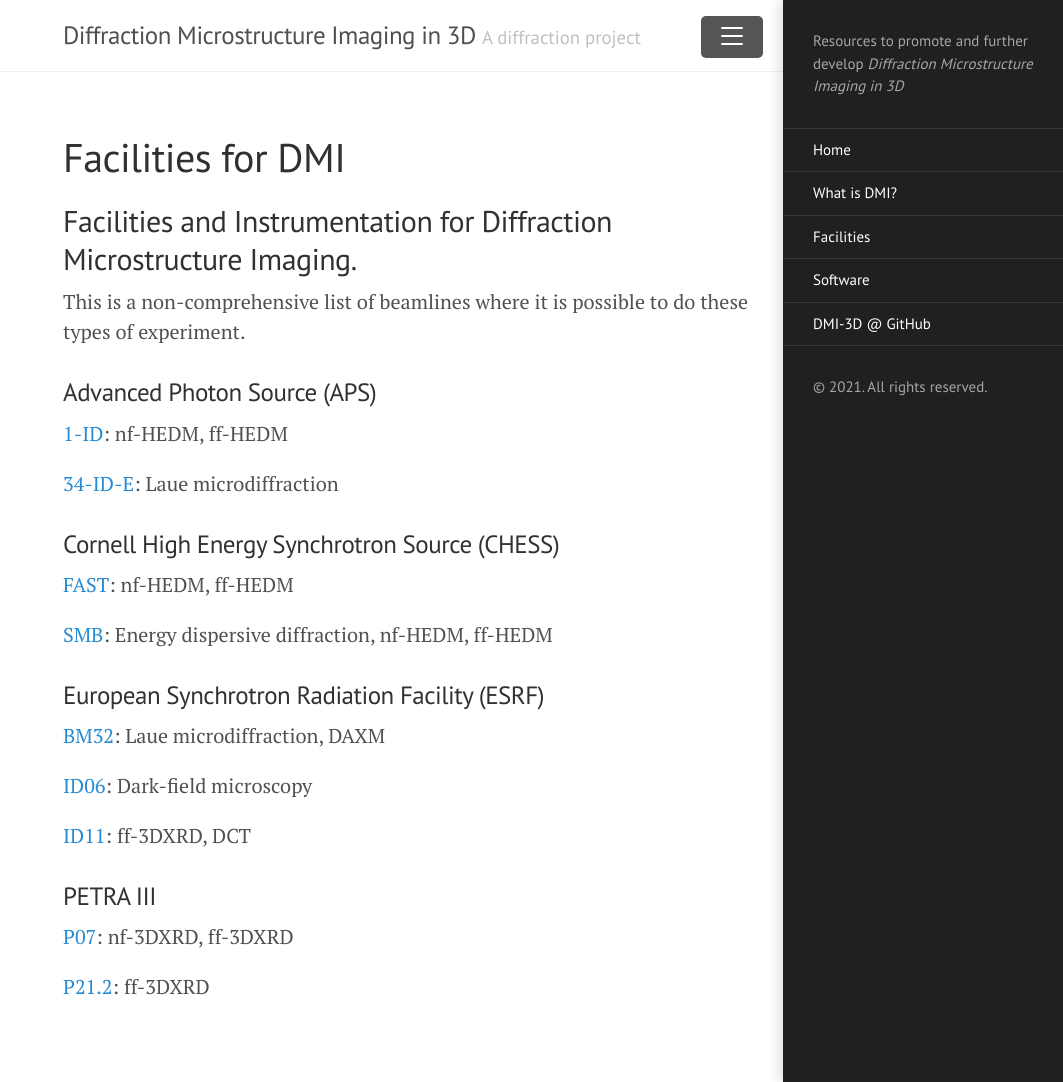
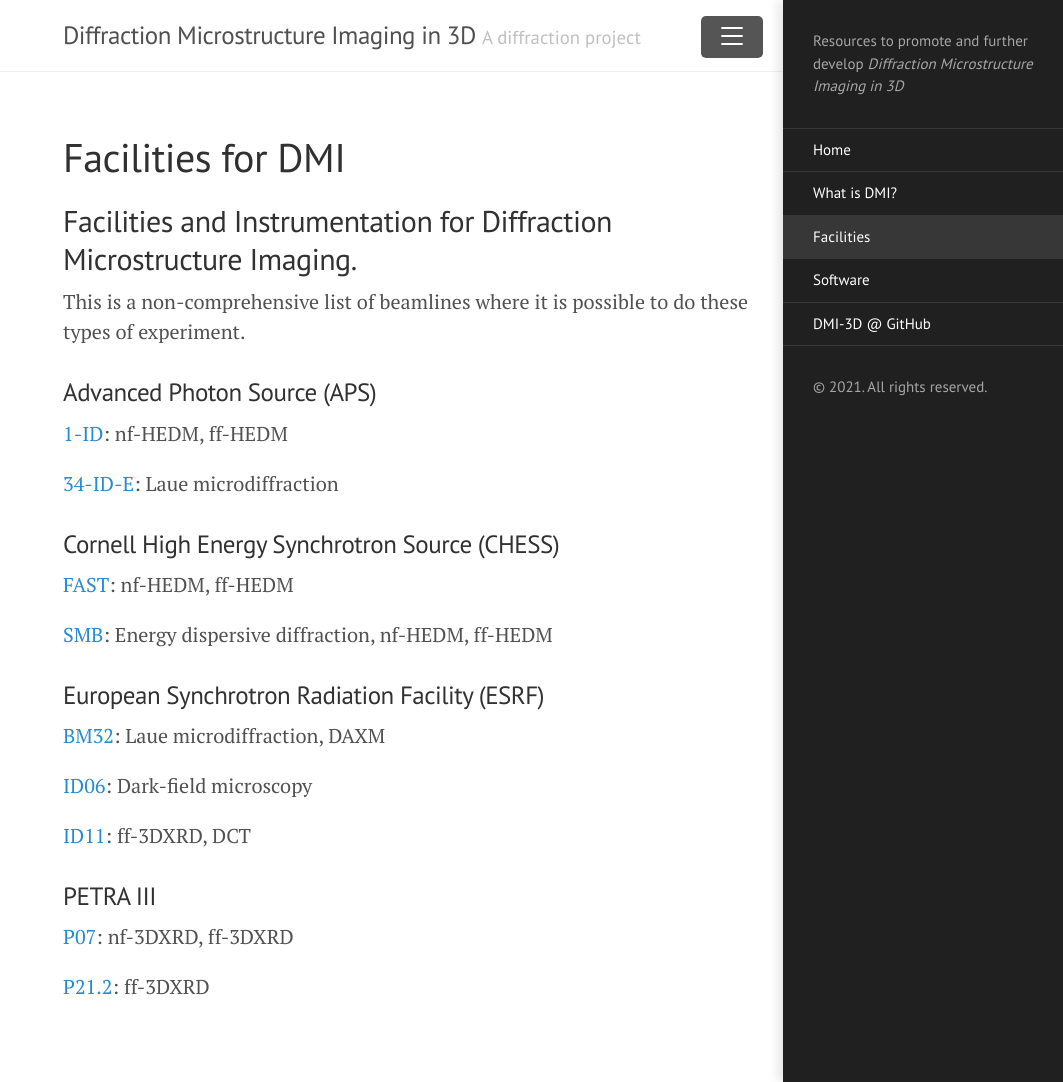
Before and after one commit to dmi-3D/dmi-3D.github.io, a Jekyll site: the page built from facilities.md, in a window 1280 px wide and 1082 px high. Shown: the whole window, without its empty margins (217-1280 px from the left). Built offline with Jekyll 4.4.1, drawn with Linux system fonts in a browser that asks for light colours.

Commit message:
Update sidebar.html

```diff
--- a/_includes/sidebar.html
+++ b/_includes/sidebar.html
@@ -13,9 +13,9 @@
 
     <a class="sidebar-nav-item{% if page.title == 'What is Diffraction Microstructure Imaging (DMI)?' %} active{% endif %}" href="{{ '/intro' | absolute_url }}">What is DMI?</a>
 
-    <a class="sidebar-nav-item{% if page.title == 'Facilities for DMI-3D' %} active{% endif %}" href="{{ '/facilities' | absolute_url }}">Facilities</a>
+    <a class="sidebar-nav-item{% if page.title == 'Facilities for DMI' %} active{% endif %}" href="{{ '/facilities' | absolute_url }}">Facilities</a>
 
-     <a class="sidebar-nav-item{% if page.title == 'Software for DMI-3D' %} active{% endif %}" href="{{ '/software' | absolute_url }}">Software</a>
+     <a class="sidebar-nav-item{% if page.title == 'Software for DMI' %} active{% endif %}" href="{{ '/software' | absolute_url }}">Software</a>
 
     {% comment %}
       The code below dynamically generates a sidebar nav of pages with
```
